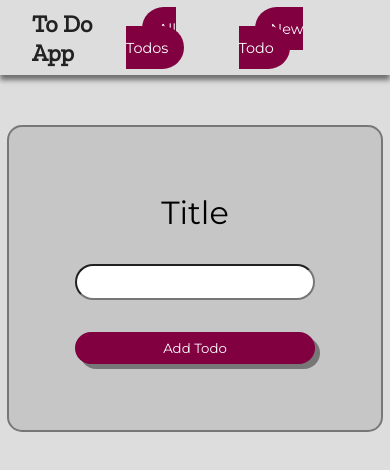
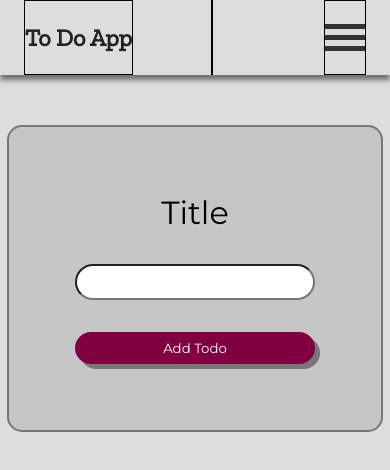
Before and after one commit to ericnoonan00/first-react-app, a React (Create React App) app: page /new-todo in a window 390 px wide. Shown: the top 470 px of the page. Built offline with nearby package versions, Linux system fonts and the light colour scheme.

Commit message:
added hamburger for mobile devices and update styles

```diff
--- /dev/null
+++ b/src/components/ui/HamburgerMenu.js
@@ -0,0 +1,13 @@
+import classes from "./HamburgerMenu.module.css";
+
+const HamburgerMenu = (props) => {
+	return (
+		<div className={classes.hamburgerMenu} onClick={props.onBurger}>
+			<div className={classes.hamBar1}></div>
+			<div className={classes.hamBar2}></div>
+			<div className={classes.hamBar3}></div>
+		</div>
+	);
+};
+
+export default HamburgerMenu;
--- /dev/null
+++ b/src/components/ui/HamburgerMenu.module.css
@@ -0,0 +1,15 @@
+.hamburgerMenu {
+	width: 2.5rem;
+	height: fit-content;
+	cursor: pointer;
+}
+
+.hamBar1,
+.hamBar2,
+.hamBar3 {
+	width: 100%;
+	height: 5px;
+	background-color: #333;
+	margin: 6px 0;
+	transition: 0.4s;
+}
--- a/src/components/ui/MainNavigation.js
+++ b/src/components/ui/MainNavigation.js
@@ -1,18 +1,30 @@
 import classes from "./MainNavigation.module.css";
 import { Link } from "react-router-dom";
+import HamburgerMenu from "./HamburgerMenu";
 
 const MainNavigation = () => {
+
+
+
+	const hamburgerHelper = () => {
+		const NL = document.getElementsByTagName("ul").item(0);
+		if (NL.style.display === 'flex') NL.style.display = "none";
+		else NL.style.display = "flex";
+	}
+
 	return (
 		<header className={classes.header}>
 			<section className={classes.logo}>
 				<h1>To Do App</h1>
 			</section>
 			<nav className={classes.nav}>
-				<ul className={classes.navList}>
+				<ul className={classes.navList} inputid="navList">
 					<li>
 						<Link
 							to="/"
+							inputid={classes.allTodosLink}
 							className={[classes.navLink, "btn"].join(" ")}
+							onClick={hamburgerHelper}
 						>
 							All Todos
 						</Link>
@@ -20,13 +32,18 @@ const MainNavigation = () => {
 					<li>
 						<Link
 							to="/new-todo"
+							inputid={classes.newTodoLink}
 							className={[classes.navLink, "btn"].join(" ")}
+							onClick={hamburgerHelper}
 						>
 							New Todo
 						</Link>
 					</li>
 				</ul>
 			</nav>
+			<div className={classes.hamburgerMenu} onClick={hamburgerHelper}>
+				<HamburgerMenu />
+			</div>
 		</header>
 	);
 };
--- a/src/components/ui/MainNavigation.module.css
+++ b/src/components/ui/MainNavigation.module.css
@@ -7,9 +7,18 @@
   align-items: center;
 }
 
+.header > * {
+  border: 1px solid;
+  height: 100%;
+  align-items: center;
+}
+
 .logo {
   margin-left: 2rem;
+  display: flex;
+  align-items: center;
 }
+
 
 .nav {
   display: flex;
@@ -39,8 +48,38 @@
   transition: all 500ms ease;
 }
 
-@media screen and (max-width: 700px) {
+.hamburgerMenu {
+  display: none;
+  margin-right: 1.5rem;
+}
+
+@media screen and (max-width: 600px) {
+  .header {
+    justify-content: space-between;
+  }
+  .logo {
+    margin-left: 1.5rem;
+  }
+  .navList {
+    display: none;
+    position: absolute;
+    top: 75px;
+    left: 0%;
+    flex-direction: column;
+    gap: 2rem;
+    width: 100%;
+    padding: 1.5rem 0;
+    background-color: rgb(0 0 0 / .4);
+  }
   .navLink {
-    font-size: .9rem;
+    background: none;
+    font-size: 1.4rem;
+  }
+  .navLink:hover {
+    box-shadow: none;
+  }
+  .hamburgerMenu {
+    display: flex;
+    align-items: center;
   }
 }
--- a/src/index.css
+++ b/src/index.css
@@ -20,8 +20,8 @@ h2 {
 	font-family: "Montserrat", sans-serif;
 	height: 35px;
 	width: 150px;
-  margin: 1rem;
-  margin-bottom: .5rem;
+	margin: 1rem;
+	margin-bottom: 0.5rem;
 	border: none;
 	border-radius: 999px;
 	background-color: #800040;
@@ -65,13 +65,16 @@ h2 {
 	background-color: white;
 	border-radius: 4px;
 	/* box-shadow: 0 4px 8px rgba(0, 0, 0, 0.4); */
-  box-shadow: 5px 5px 0 rgb(0 0 0 / 0.4);
+	box-shadow: 5px 5px 0 rgb(0 0 0 / 0.4);
 	transition: box-shadow 500ms ease;
 	padding: 1rem;
 	width: 20rem;
 }
+.card > h2 {
+	word-wrap: break-word;
+}
 .card:hover {
-  box-shadow: 10px 10px 0 rgb(0 0 0 / 0.4);
+	box-shadow: 10px 10px 0 rgb(0 0 0 / 0.4);
 	transition: box-shadow 500ms ease;
 }
 
```
